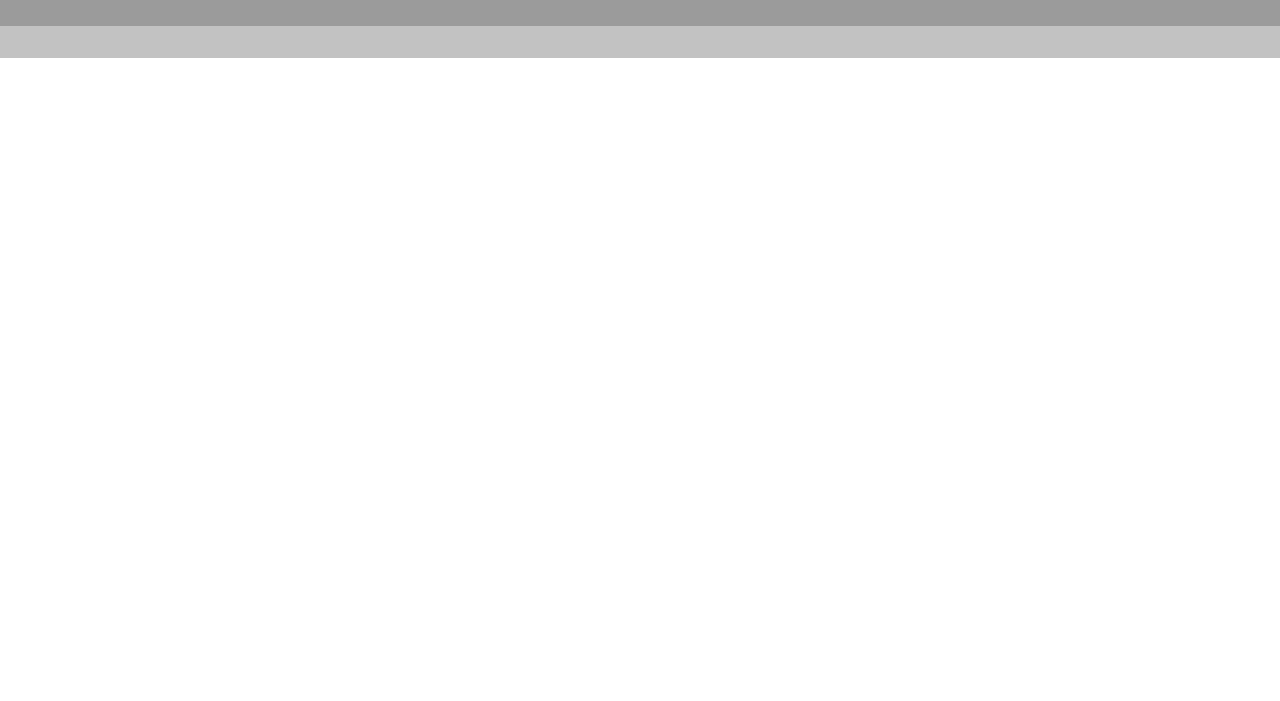
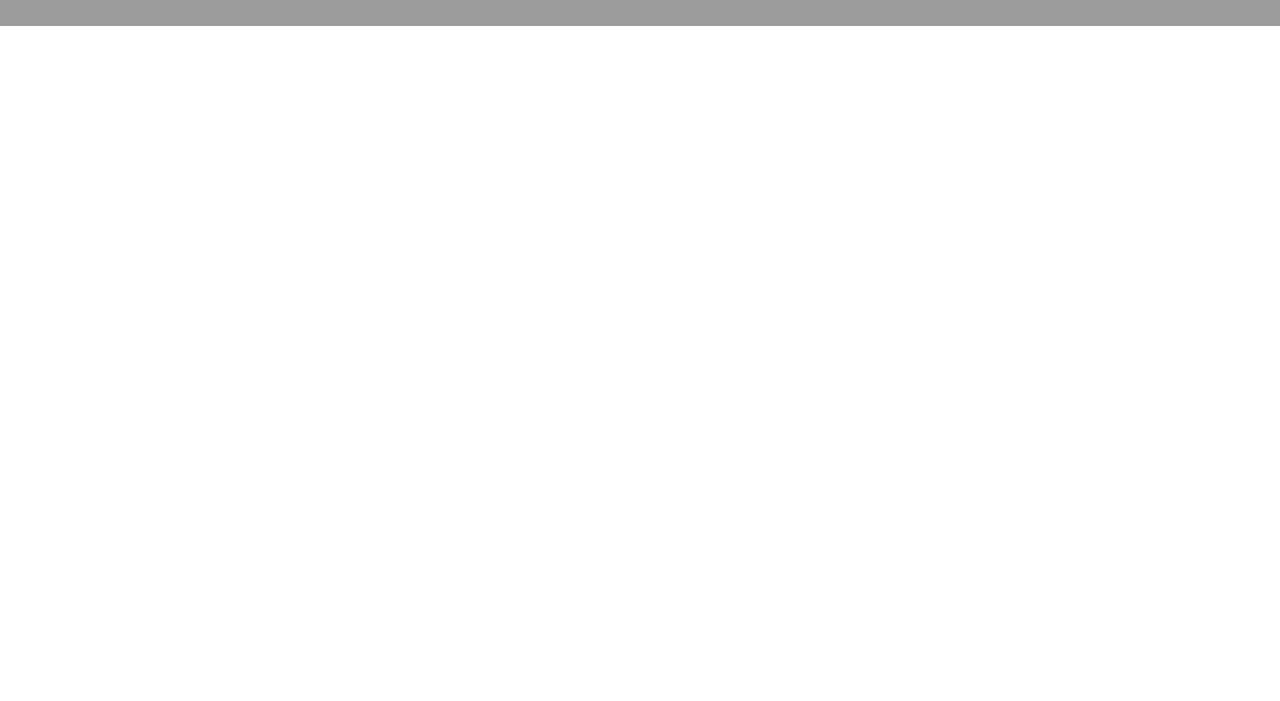
Before and after one commit to InsanityPrision/Minesweeper, a website: page public/index.html in a window 1280 px wide. Shown: the part 99-800 px from the top of the page. Drawn offline with Linux system fonts and the light colour scheme.

Commit message:
Delete main container

```diff
--- a/public/index.html
+++ b/public/index.html
@@ -18,7 +18,6 @@
   <header class="main-header">
     <h1>Minesweeper</h1>
   </header>
-  <main class="main-container"></main>
 </body>
 
 </html>
--- a/public/styles/styles.css
+++ b/public/styles/styles.css
@@ -14,8 +14,3 @@ body {
   padding: 20px 20px;
   background-color: #9b9b9b;
 }
-
-.main-container {
-  padding: 16px;
-  background-color: #c2c2c2;
-}
```
Also changed, not shown: 1 other file.
